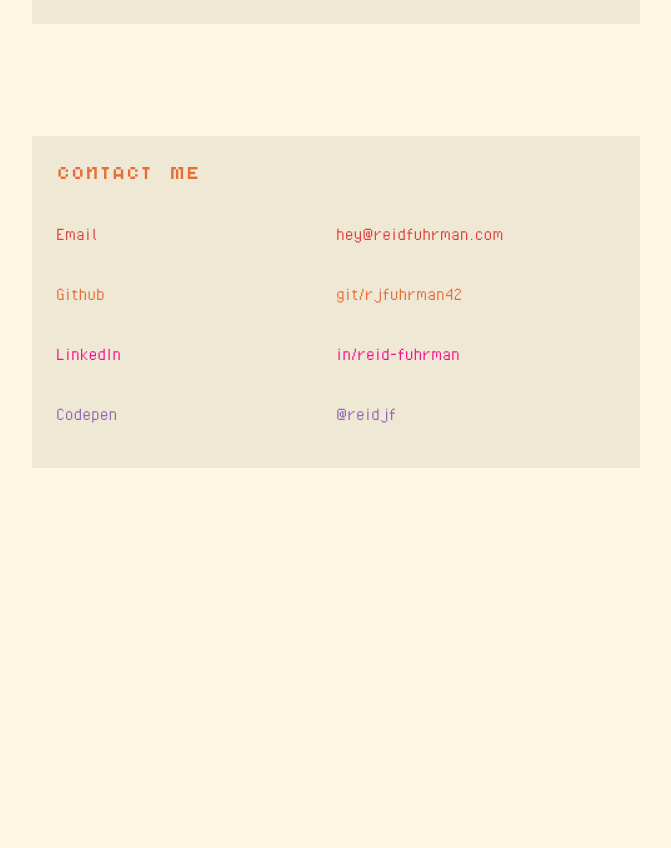
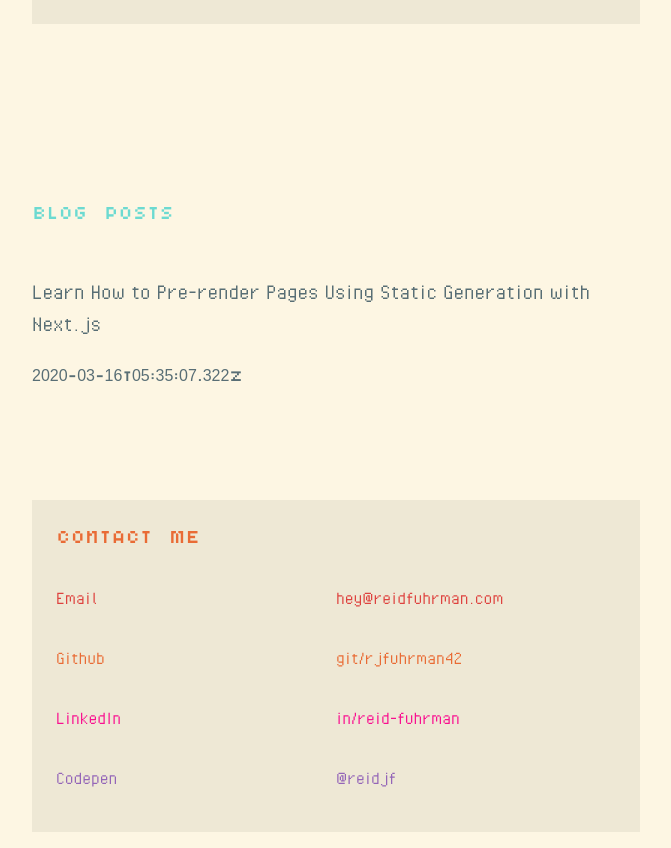
Before and after one commit to rjfuhrman42/portfolio-v3, a Next.js app: page / in a window 1280 px wide. Shown: the part 2920-3768 px from the top of the page, without its empty margins (304-975 px from the left). Before the commit the page ends 3404 px from the top, so only its background shows below. Built offline with nearby package versions, Linux system fonts and the light colour scheme.

Commit message:
feat: add mdx blog section
fix: types

```diff
--- /dev/null
+++ b/_posts/first-blog-post.mdx
@@ -0,0 +1,19 @@
+---
+title: "Learn How to Pre-render Pages Using Static Generation with Next.js"
+excerpt: "Lorem ipsum dolor sit amet, consectetur adipiscing elit, sed do eiusmod tempor incididunt ut labore et dolore magna aliqua. Praesent elementum facilisis leo vel fringilla est ullamcorper eget. At imperdiet dui accumsan sit amet nulla facilities morbi tempus."
+coverImage: "/assets/blog/hello-world/cover.jpg"
+date: "2020-03-16T05:35:07.322Z"
+author:
+  name: Tim Neutkens
+  picture: "/assets/blog/authors/tim.jpeg"
+ogImage:
+  url: "/assets/blog/hello-world/cover.jpg"
+---
+
+Lorem ipsum dolor sit amet, consectetur adipiscing elit, sed do eiusmod tempor incididunt ut labore et dolore magna aliqua. Praesent elementum facilisis leo vel fringilla est ullamcorper eget. At imperdiet dui accumsan sit amet nulla facilities morbi tempus. Praesent elementum facilisis leo vel fringilla. Congue mauris rhoncus aenean vel. Egestas sed tempus urna et pharetra pharetra massa massa ultricies.
+
+Venenatis cras sed felis eget velit. Consectetur libero id faucibus nisl tincidunt. Gravida in fermentum et sollicitudin ac orci phasellus egestas tellus. Volutpat consequat mauris nunc congue nisi vitae. Id aliquet risus feugiat in ante metus dictum at tempor. Sed blandit libero volutpat sed cras. Sed odio morbi quis commodo odio aenean sed adipiscing. Velit euismod in pellentesque massa placerat. Mi bibendum neque egestas congue quisque egestas diam in arcu. Nisi lacus sed viverra tellus in. Nibh cras pulvinar mattis nunc sed. Luctus accumsan tortor posuere ac ut consequat semper viverra. Fringilla ut morbi tincidunt augue interdum velit euismod.
+
+## Lorem Ipsum
+
+Tristique senectus et netus et malesuada fames ac turpis. Ridiculous mus mauris vitae ultricies leo integer malesuada nunc vel. In mollis nunc sed id semper. Egestas tellus rutrum tellus pellentesque. Phasellus vestibulum lorem sed risus ultricies tristique nulla. Quis blandit turpis cursus in hac habitasse platea dictumst quisque. Eros donec ac odio tempor orci dapibus ultrices. Aliquam sem et tortor consequat id porta nibh. Adipiscing elit duis tristique sollicitudin nibh sit amet commodo nulla. Diam vulputate ut pharetra sit amet. Ut tellus elementum sagittis vitae et leo. Arcu non odio euismod lacinia at quis risus sed vulputate.
--- /dev/null
+++ b/app/blog/[slug]/page.tsx
@@ -0,0 +1,33 @@
+import { getMDXComponent } from "mdx-bundler/client";
+
+import { getSortedPostsData, getPostDataBySlug } from "@/lib/posts";
+
+// Return a list of `params` to populate the [slug] dynamic segment
+export async function generateStaticParams() {
+  const posts = getSortedPostsData();
+
+  return posts.map((post) => ({
+    slug: post.slug,
+  }));
+}
+
+export default async function Page({ params }: { params: { slug: string } }) {
+  const { frontmatter, code } = await getPostDataBySlug(params.slug);
+
+  const Component = getMDXComponent(code);
+
+  return (
+    <>
+      <div className="flex min-h-screen flex-col items-center justify-between">
+        <div className="max-w-[38rem] pt-8 md:pt-16 pb-4 px-4 xs:px-6 lg:px-0 flex flex-col items-center justify-center">
+          <h1>{frontmatter.title}</h1>
+          <p>{frontmatter.description}</p>
+          <p>{frontmatter.date}</p>
+          <article>
+            <Component />
+          </article>
+        </div>
+      </div>
+    </>
+  );
+}
--- a/app/page.tsx
+++ b/app/page.tsx
@@ -5,7 +5,11 @@ import ProjectEntry from "@/components/ProjectEntry";
 import Link from "next/link";
 import { jobEntries } from "@/data/jobEntries";
 
-export default function Home() {
+import { getSortedPostsData } from "../lib/posts";
+
+export default async function Home() {
+  const allPostsData = getSortedPostsData();
+
   const projectEntries = [
     {
       title: "Vayda Website",
@@ -143,6 +147,20 @@ export default function Home() {
           </div>
         </div>
 
+        {/* ------------------ Blog Posts Section ------------------ */}
+        <div className="w-full py-16" id="projects">
+          <h2 className="text-accent-teal w-64">Blog posts</h2>
+          <div className="flex flex-col gap-y-12 py-12">
+            {allPostsData.map(({ slug, date, title }) => (
+              <Link href={`/blog/${slug}`} key={slug}>
+                <p>{title}</p>
+                <br />
+                {date}
+              </Link>
+            ))}
+          </div>
+        </div>
+
         {/* ------------------ Footer ------------------ */}
         <div id="contact" className="w-full">
           <Footer />
--- /dev/null
+++ b/lib/posts.js
@@ -0,0 +1,60 @@
+import fs from 'fs';
+import path from 'path';
+import matter from 'gray-matter';
+
+import { bundleMDX } from 'mdx-bundler';
+
+const postsDirectory = path.join(process.cwd(), '_posts');
+
+
+
+export function getSortedPostsData() {
+  // Get file names under /posts
+  const fileNames = fs.readdirSync(postsDirectory);
+  const allPostsData = fileNames.map((fileName) => {
+    // Remove ".md" from file name to get id
+    const slug = fileName.replace(/\.mdx$/, '');
+
+    // Read markdown file as string
+    const fullPath = path.join(postsDirectory, fileName);
+    const fileContents = fs.readFileSync(fullPath, 'utf8');
+
+    // Use gray-matter to parse the post metadata section
+    const matterResult = matter(fileContents);
+
+    // Combine the data with the id
+    return {
+      slug,
+      date: matterResult.data.date,
+      title: matterResult.data.title,
+      ...matterResult.data,
+    };
+  });
+  // Sort posts by date
+  return allPostsData.sort((a, b) => {
+    if (a.date < b.date) {
+      return 1;
+    } else {
+      return -1;
+    }
+  });
+}
+
+export async function getPostDataBySlug(slug) {
+    const fullPath = path.join(postsDirectory, `${slug}.mdx`);
+    const source = fs.readFileSync(fullPath, "utf8");
+
+    const { code, frontmatter } = await bundleMDX({source: source}, {
+      xdmOptions(options) {
+        options.remarkPlugins = [...(options?.remarkPlugins ?? []), remarkGfm];
+        options.rehypePlugins = [...(options?.rehypePlugins ?? []), rehypePrism];
+        return options;
+      },
+    });
+
+    return {
+      slug,
+      frontmatter,
+      code,
+    };
+  }
--- a/package.json
+++ b/package.json
@@ -10,7 +10,10 @@
   },
   "dependencies": {
     "@vercel/analytics": "^1.1.1",
-    "next": "14.0.3",
+    "esbuild": "^0.20.1",
+    "gray-matter": "^4.0.3",
+    "mdx-bundler": "^10.0.1",
+    "next": "14.1.0",
     "next-themes": "^0.2.1",
     "react": "^18",
     "react-dom": "^18"
```
Also changed, not shown: 1 other file (tests, documents, lock files or other folders).
